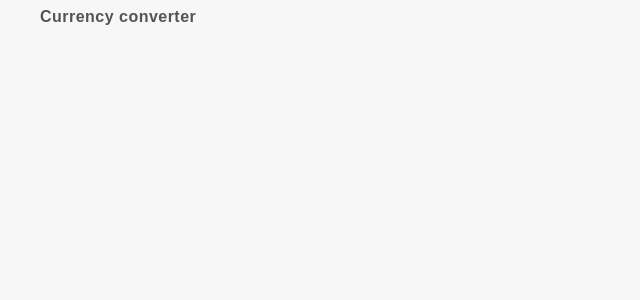
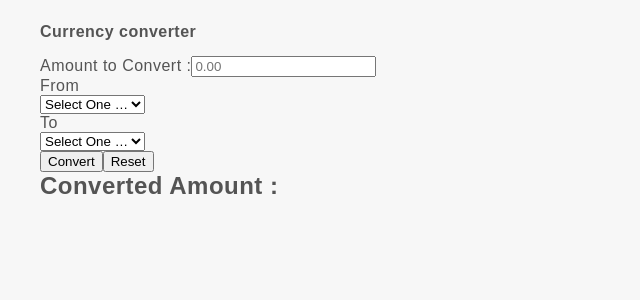
Before and after one commit to TheMainOne/currency-exchange, a React (Create React App) app: page / in a window 1280 px wide. Shown: the top 300 px of the page, without its empty margins (0-640 px from the left). Built offline with nearby package versions, Linux system fonts and the light colour scheme; no server answers.

Commit message:
added a markup

```diff
--- a/src/components/App.jsx
+++ b/src/components/App.jsx
@@ -1,6 +1,7 @@
 import { useState, useEffect } from 'react';
+import GlobalStyle from './GlobalStyles';
 import Header from './Header/Header';
-import GlobalStyle from './GlobalStyles';
+import Form from './form/Form';
 import { fetchEuroRates, fetchDollarRates } from 'services/fetchCurrency';
 import { Container } from './App.styled';
 
@@ -35,6 +36,9 @@ const App = () => {
       <GlobalStyle />
       {error && <p>Sorry, something went wrong</p>}
       <Header dollar={dollar} euro={euro}></Header>
+      <main>
+        <Form />
+      </main>
     </Container>
   );
 };
--- a/src/components/Header/Header.jsx
+++ b/src/components/Header/Header.jsx
@@ -1,4 +1,4 @@
-import { Title } from './Header.styled';
+import { Title, PageHeader } from './Header.styled';
 
 const Header = ({ dollar, euro }) => {
   console.log(dollar, euro);
@@ -16,17 +16,25 @@ const Header = ({ dollar, euro }) => {
   //   }, [currencies]);
 
   return (
-    <header>
+    <PageHeader>
       <div>
         <Title>Currency converter</Title>
       </div>
       <div>
         <ul>
-          {euro && <li>Euro:{euro.value}</li>}
-          {dollar && <li>Dollar:{dollar.value}</li>}
+          {euro && (
+            <li>
+              <p>Euro:{euro.value.toFixed(2)}</p>
+            </li>
+          )}
+          {dollar && (
+            <li>
+              <p>Dollar:{dollar.value.toFixed(2)}</p>
+            </li>
+          )}
         </ul>
       </div>
-    </header>
+    </PageHeader>
   );
 };
 
--- a/src/components/Header/Header.styled.jsx
+++ b/src/components/Header/Header.styled.jsx
@@ -1,5 +1,10 @@
 import styled from 'styled-components';
 
+export const PageHeader = styled.header`
+padding-top: 15px;
+padding-bottom: 15px;
+
+`;
 export const Title = styled.h1`
   font-size: 16px;
 `;
--- /dev/null
+++ b/src/components/form/Form.jsx
@@ -0,0 +1,53 @@
+const Form = () => {
+  return (
+    <>
+      <div>
+        <label for="oamount">Amount to Convert :</label>
+        <input type="number" placeholder="0.00" id="oamount" />
+      </div>
+
+      <div>
+        <div class="col-sm-6">
+          <div class="input-group mb-3">
+            <div class="input-group-prepend">
+              <span class="input-group-text">From</span>
+            </div>
+            <select class="form-control from" id="sel1">
+              <option value="">Select One …</option>
+              <option value="USD">USD</option>
+              <option value="UAH">UAH</option>
+              <option value="EUR">EUR</option>
+            </select>
+          </div>
+        </div>
+
+        <div class="col-sm-6">
+          <div class="input-group mb-3">
+            <div class="input-group-prepend">
+              <span class="input-group-text">To</span>
+            </div>
+            <select class="form-control to" id="sel2">
+              <option value="">Select One …</option>
+              <option value="USD">USD</option>
+              <option value="UAH">UAH</option>
+              <option value="AED">EUR</option>
+            </select>
+          </div>
+        </div>
+      </div>
+
+      <div>
+        <button type="submit">Convert</button>
+
+        <button>Reset</button>
+      </div>
+      <div>
+        <h2>
+          Converted Amount :<span></span>
+        </h2>
+      </div>
+    </>
+  );
+};
+
+export default Form;
```
